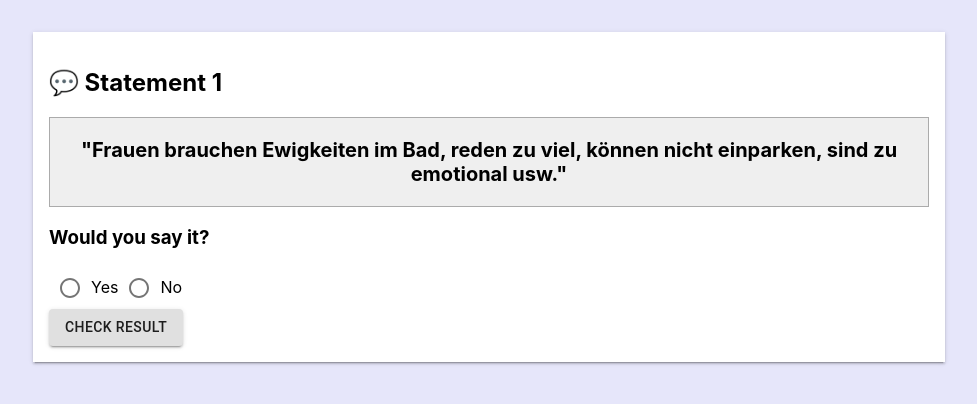
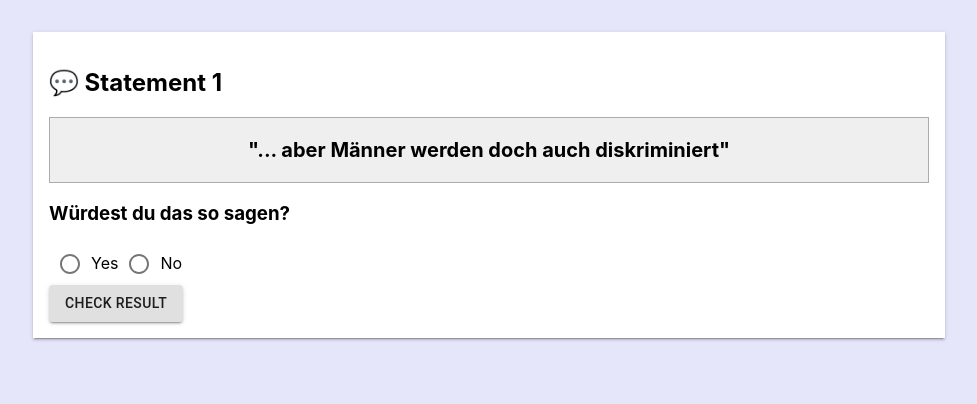
Before and after one commit to NovatecConsulting/hack21-language-is-a-powerful-tool, a React (Create React App) app: page /quiz in a window 1280 px wide. Shown: the top 404 px of the page, without its empty margins (151-1128 px from the left). Built offline with nearby package versions, Linux system fonts and the light colour scheme.

Commit message:
add new question

```diff
--- a/src/data/questions.ts
+++ b/src/data/questions.ts
@@ -2,39 +2,46 @@ import { Question } from "../types/Question";
 
 export const getQuestionsStraight = (): Question[] => [
   {
-    topic : "Would you say it?",
+    topic : "Würdest du das so sagen?",
     level : "easy",
     question : "Du bist eine echte Powerfrau",
     answer : "no",
     explanation : "Man sollte immer davon ausgehen, dass Frauen genauso stark sind wie Männer. Männer werden von Haus aus nie als Power-Mann bezeichnet, man sollte also allen Menschen die gleichen Grundvoraussetzungen geben und auch nicht schon in Schubladen denken. Manche Menschen wollen auch selbst entscheiden ob und in welche Schublade sie gehören."
   },
   {
-    topic : "Would you say it?",
+    topic : "Würdest du das so sagen?",
     level : "easy",
     question : "Frauen haben keine Ahnung von Technik/IT",
     answer : "no",
     explanation : "Es gibt zwar weniger Frauen in technischen Berufen, dass liegt aber eher an der Gesellschaft als an Unverständnis. Bestimmte Begriffe werden oft schon von Kind auf bestimmten Geschlechtern zugeordnet. Sei es durch Sprache (DER Informatiker, DER Arzt, wenn man aber eigentlich Männer und Frauen meint) oder Vorleben (Mama bleibt zuhause, Papa geht arbeiten)."
   },
   {
-    topic : "Would you say it?",
+    topic : "Würdest du das so sagen?",
     level : "easy",
     question : "... aber Männer werden doch auch diskriminiert",
     answer : "no",
     explanation : "Diese Aussage folgt meist einer Problematik die z.B. Frauen betrifft (z.B. \"wir brauchen eine Frauenquote\") man relativiert dadurch aber das eigentlich Problem bzw. versucht vom eigentlichen Problem abzulenken. DAX notierte Unternehmen sind so groß, dass es quasi unmöglich ist, dass es keine qualifizierten Frauen gibt, die eine Führungsrolle im Vorstand übernehmen können (und das ist meist die Ausrede der Unternehmen warum es kaum Frauen im Vorstand/Management gibt) Mit der Quote kann man diese Unternehmen in die Pflicht nehmen, genauer hinzusehen. Sei es durch Ausbildungsprogramme (Female-Executive-Programs) oder ähnliches."
   },
   {
-    topic : "Would you say it?",
+    topic : "Würdest du das so sagen?",
     level : "easy",
     question : "Frauen brauchen Ewigkeiten im Bad, reden zu viel, können nicht einparken, sind zu emotional usw.",
     answer : "no",
     explanation : "Zunächst handelt es sich bei solchen Aussagen um eine Generalisierung die auf schlechter Beobachtung beruht. Es mag ja sein, dass man eine Frau kennt die z.B. lange im Bad braucht. Es gibt aber durchaus auch Frauen die schnell sind. Des Weiteren arten solche Aussagen gerne auch in pauschales Frauenbashing aus, was nicht sehr nett ist. Du darfst kritisieren, aber bitte konkret und sachlich."
   },
   {
-    topic : "Would you say it?",
+    topic : "Würdest du das so sagen?",
     level : "easy",
     question : "Frag doch mal bei den Mädels von HR/Marketing/CS nach",
     answer : "no",
     explanation : "Im Unternehmeskontext ist es schlicht und einfach unprofessionell: Es sind Frauen und keine Mädels. Du weißt zudem möglicherweise gar nicht, ob dort überhaupt nur Frauen sitzen. Du etablierst oder förderst gewisse veraltete, patriarchische Denkmuster."
+  },
+  {
+    topic : "Würdest du das so sagen?",
+    level : "easy",
+    question : "Frauen und Männer sind in unserer Gesellschaft gleichberechtigt und werden dementsprechend auch gleich behandelt.",
+    answer : "no",
+    explanation : "Es mag vielleicht manchmal den Anschein erwecken, dass Frauen und Männer überall gleich behandelt werden. Leider gibt es noch viele Bereiche in denen Frauen benachteiligt sind. Dazu gehören z.B. die Vergütung oder Karrieremöglichkeiten (auch wenn vielleicht der eigene Arbeitgeber hier schon sehr gut aufgestellt ist). Aber auch tief sitzender Sexismus oder veraltete Rollenbilder führen zu einer Benachteiligung, die Auswirkungen auf das gesamte Leben der Betroffenen haben."
   }
 ]
 
```
